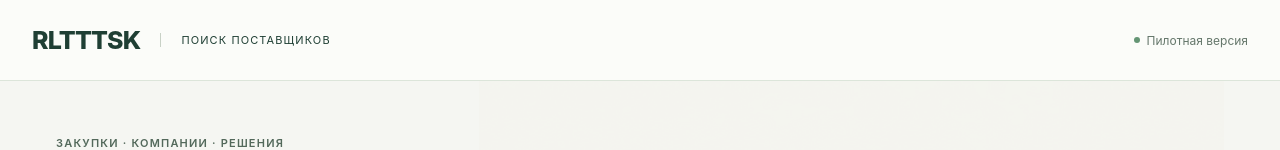
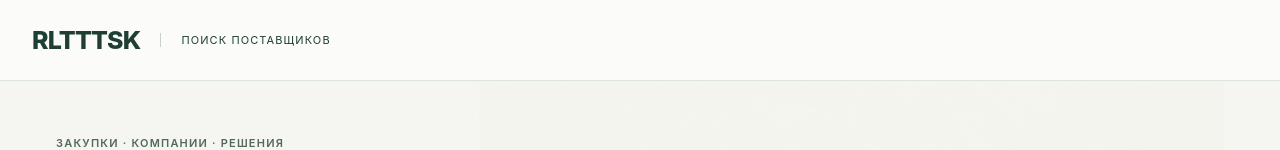
Before and after one commit to RomanTamrazov/RLTTTSK, a React (Vite) app in the folder frontend/: page / in a window 1280 px wide. Shown: the top 150 px of the page. Built offline with nearby package versions, Linux system fonts and the light colour scheme; the HTML template or start-up script is replaced by a standard one.

Commit message:
Remove pilot version badge

```diff
--- a/frontend/src/App.tsx
+++ b/frontend/src/App.tsx
@@ -285,7 +285,7 @@ export default function App() {
 
   return <main className={'app' + (tab === 'bulk' && bulkRows.length ? ' bulk-ready-view' : '')}>
     <header className="topbar"><a className="brand" href="#" onClick={event => { event.preventDefault(); setTab('search') }}>RLTTTSK<span>ПОИСК ПОСТАВЩИКОВ</span></a>
-      <span className="version-badge"><i />Пилотная версия</span></header>
+    </header>
     <section className="hero">
       <img src={import.meta.env.BASE_URL + 'images/petersburg-sketch.png'} alt="" aria-hidden="true" className="city-background" />
       <div className="hero-content"><span className="eyebrow">ЗАКУПКИ · КОМПАНИИ · РЕШЕНИЯ</span>
```
